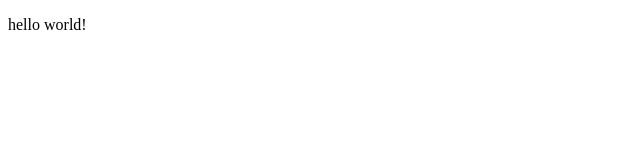
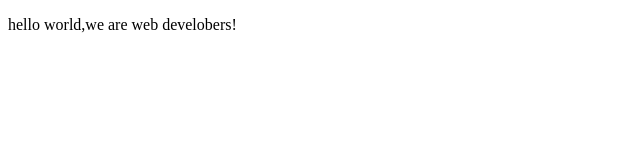
Before and after one commit to Artbsc1992/trial-3, a plain HTML site: page index.html in a window 1280 px wide. Shown: the whole page, without its empty margins (0-640 px from the left). Drawn offline with Linux system fonts and the light colour scheme.

Commit message:
second commit

```diff
--- a/index.html
+++ b/index.html
@@ -22,6 +22,6 @@
 
     -->
     <script  src="js/index.js"></script>
-    <p>hello world!</p>
+    <p>hello world,we are web develobers!</p>
   </body>
 </html>
```
